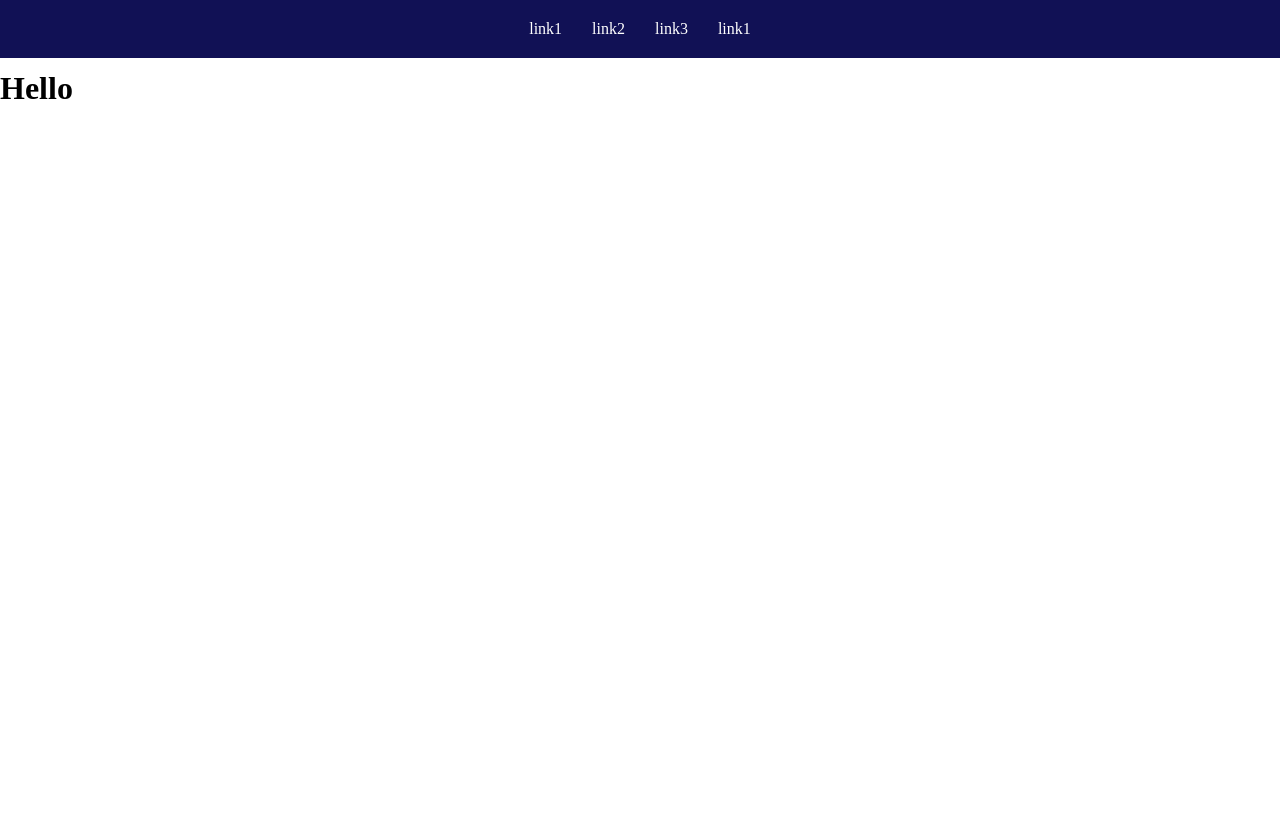
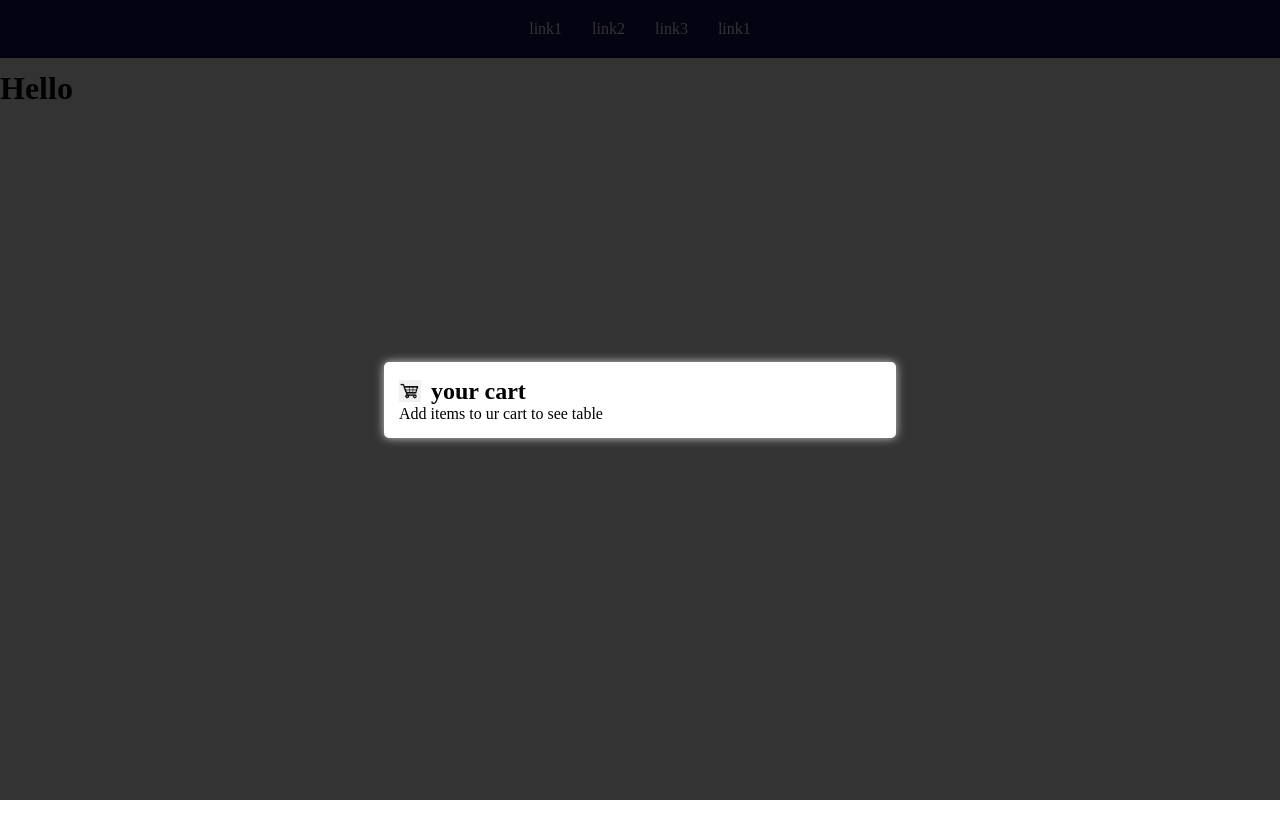
Before and after one commit to ihor97/latushkin, a plain HTML site: page index.html in a window 1280 px wide. Drawn offline with Linux system fonts and the light colour scheme.

Commit message:
задача 2

```diff
--- a/index.html
+++ b/index.html
@@ -51,6 +51,17 @@
 </header>
 <main>
   <h1>Hello</h1>
+
+
+
+  <section>
+    <div class="lightbox">
+      <div class="lightbox-container">
+        <h2>your cart</h2>
+        <p>Add items to  ur cart to see table</p>
+      </div>
+    </div>
+  </section>
 </main>
 
 
--- a/style.css
+++ b/style.css
@@ -53,3 +53,44 @@ main{
     min-height: 1000px;
     padding-top: 70px;
 }
+
+
+.lightbox {
+    position: fixed;
+    /* width: 100%;
+    height: 100%; */
+    background-color: rgba(0, 0, 0, 0.8);
+    display: flex;
+    align-items: center;
+    justify-content: center;
+    top: 0;
+    left: 0;
+    right: 0;
+    bottom: 0;
+}
+.lightbox-container {
+    width: 40%;
+    padding: 15px;
+    background-color: #fff;
+    border-radius: 5px;
+    box-shadow: 0 0 10px #ccc;
+
+}
+
+.lightbox-container h2:before{
+    content: '';
+    /* за допомогою цього у едемента появляється висота і ширина */
+    display: inline-block;
+    margin-right: 10px;
+    width: 22px;
+    height: 22px;
+    background-image: url('./download.png');
+    background-size: 100%;
+    background-repeat: no-repeat;
+    /* опускаємо іконку за допомогою відносного позиціонування */
+    position: relative;
+    top: 3px;
+
+    /* другий варіант */
+    /* vertical-align: middle; */
+}
```
Also changed, not shown: download.png (added).
